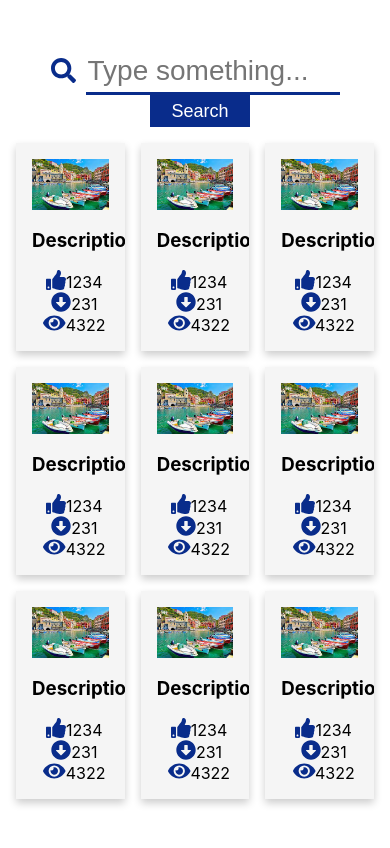
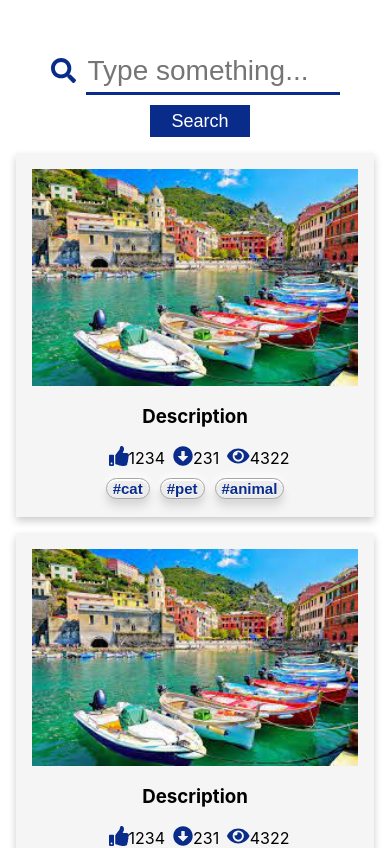
Before and after one commit to Kesik93/GalleryApp, a React (Create React App) app: page / in a window 390 px wide. Shown: the top 848 px of the page. Built offline with nearby package versions, Linux system fonts and the light colour scheme.

Commit message:
dodanie fontawesome, statycznych tagow i cssy

```diff
--- a/src/components/Content/Photo.css
+++ b/src/components/Content/Photo.css
@@ -10,8 +10,34 @@
     background-color: whitesmoke;
 }
 
-.photo_icon {
+.photo__icon {
     color: rgb(9, 44, 139);
     font-size: 20px;
     margin-left: 8px;
 }
+
+.photo__tags {
+    margin-top: 8px;
+}
+
+.photo__tagButton {
+    background-color: inherit;
+    cursor: pointer;
+    color: rgb(9, 44, 139);
+    font-weight: bold;
+    font-size: 15px;
+    background: #ECECEC;
+	border-radius: 15px;
+    margin: 2px 5px;
+    text-decoration: none;
+	text-shadow:0px 1px 0px #fff;
+	border:1px solid #a7a7a7;
+    box-shadow: 0px 2px 1px white inset, 0px -2px 8px white, 0px 2px 5px rgba(0, 0, 0, 0.1), 0px 8px 10px rgba(0, 0, 0, 0.1);
+	-webkit-transition:box-shadow 0.5s;
+    outline: none;
+}
+
+.photo__tagButton:active{
+    background: #ECECEC;
+	box-shadow: 0px 1px 2px rgba(0, 0, 0, 0.5) inset, 0px -2px 20px white, 0px 1px 5px rgba(0, 0, 0, 0.1), 0px 2px 10px rgba(0, 0, 0, 0.1);
+}
--- a/src/components/Content/Photo.js
+++ b/src/components/Content/Photo.js
@@ -7,12 +7,17 @@ import { faThumbsUp, faArrowAltCircleDown, faEye } from '@fortawesome/free-solid
 function Photo() {
     return (
         <div className='photo'>
-            <img src={photo} className='photo-img'/>
+            <img src={photo} className='photo__img'/>
             <h3>Description</h3>
-            <div>
-                <FontAwesomeIcon icon={faThumbsUp} className='photo_icon'/>1234
-                <FontAwesomeIcon icon={faArrowAltCircleDown} className='photo_icon'/>231
-                <FontAwesomeIcon icon={faEye} className='photo_icon'/>4322
+            <div className='photo__icons'>
+                <FontAwesomeIcon icon={faThumbsUp} className='photo__icon'/>1234
+                <FontAwesomeIcon icon={faArrowAltCircleDown} className='photo__icon'/>231
+                <FontAwesomeIcon icon={faEye} className='photo__icon'/>4322
+            </div>
+            <div className="photo__tags">
+                <button className='photo__tagButton'>#cat</button>
+                <button className='photo__tagButton'>#pet</button>
+                <button className='photo__tagButton'>#animal</button>
             </div>
         </div>
     )
--- a/src/components/Content/Photos.css
+++ b/src/components/Content/Photos.css
@@ -1,5 +1,3 @@
-
-
 .photos {
     display: grid;
     grid-gap: 1rem;
@@ -9,3 +7,15 @@
     grid-template-columns: repeat(3, 1fr);
 
 }
+
+@media (max-width: 800px) {
+    .photos {
+        grid-template-columns: repeat(2, 1fr);
+    }
+}
+
+@media (max-width: 600px) {
+    .photos {
+        grid-template-columns: repeat(1, 1fr);
+    }
+}
--- a/src/components/Search.css
+++ b/src/components/Search.css
@@ -3,7 +3,7 @@
     margin-top: 50px;
 }
 
-.search_icon {
+.search__icon {
     margin-right: 10px;
     color: rgb(9, 44, 139);
     font-size: 25px;
@@ -41,3 +41,9 @@
 .search__button:focus {
     background-color: rgb(8, 32, 97);
 }
+
+@media (max-width: 450px) {
+    .search__button {
+        margin-top: 10px;
+    }
+}
--- a/src/components/Search.js
+++ b/src/components/Search.js
@@ -11,7 +11,7 @@ function Search() {
     return (
         <div className='search'>
             <form onSubmit={handleSubmit}>
-                <FontAwesomeIcon icon={faSearch} className='search_icon'/>
+                <FontAwesomeIcon icon={faSearch} className='search__icon'/>
                 <input className='search__input' type="text" placeholder="Type something..." />
                 <button className='search__button'>Search</button>
             </form>
```
